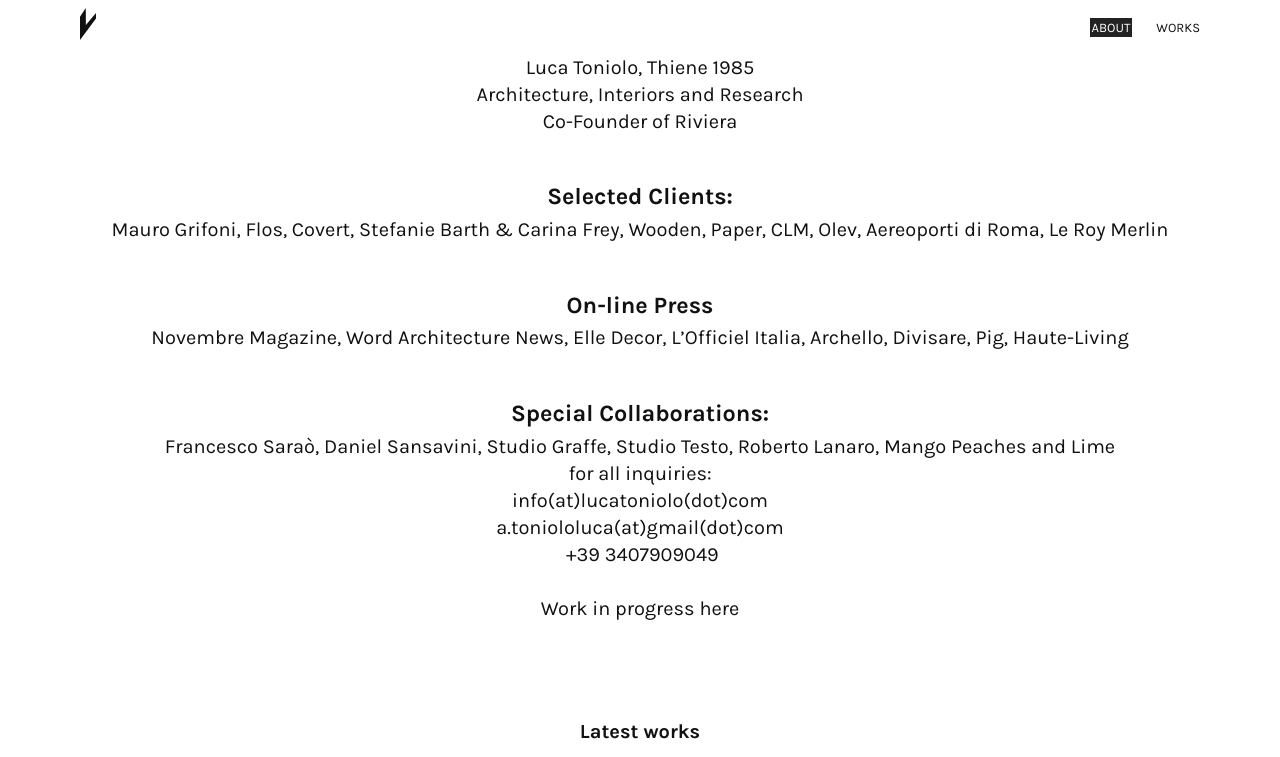
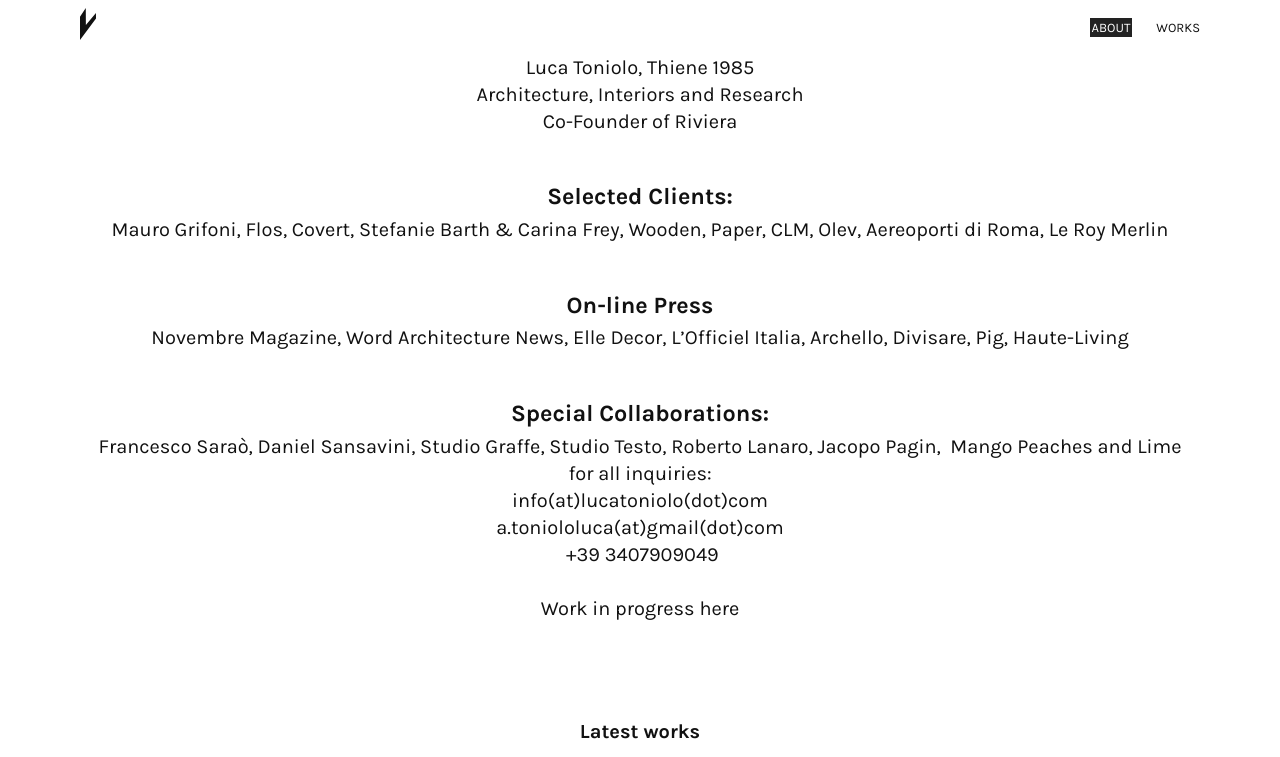
Before and after one commit to rzecchini/lucatoniolo, a Jekyll site: the page built from _pages/about.md, in a window 1280 px wide, cut to the strip 0-757 px from the top of the page. Built offline with Jekyll 4.4.1, drawn with Linux system fonts in a browser that asks for light colours.

Commit message:
Update Pages “about”

```diff
--- a/_pages/about.md
+++ b/_pages/about.md
@@ -1,7 +1,7 @@
 ---
+layout: default
 permalink: /about/
 title: ' ABOUT'
-layout: default
 ---
 Luca Toniolo, Thiene 1985 <br>
 Architecture, Interiors and Research <br>
@@ -17,7 +17,7 @@
 
 ### Special Collaborations:
 
-[Francesco Saraò, ](http://referentz.tumblr.com)[Daniel Sansavini, ](http://www.danielsansavini.com)[Studio Graffe](http://studiograffe.com), [Studio Testo](http://www.studiotesto.com), [Roberto Lanaro](http://www.robertolanaro.it/casa-del-medico/), [Mango Peaches and Lime](https://www.mangopeachesandlime.com)
+[Francesco Saraò, ](http://referentz.tumblr.com)[Daniel Sansavini, ](http://www.danielsansavini.com)[Studio Graffe](http://studiograffe.com), [Studio Testo](http://www.studiotesto.com), [Roberto Lanaro](http://www.robertolanaro.it/casa-del-medico/), [Jacopo Pagin](http://www.jacopopagin.com),  [Mango Peaches and Lime](https://www.mangopeachesandlime.com)
 
 for all inquiries: <br> info(at)lucatoniolo(dot)com <br> a.toniololuca(at)gmail(dot)com <br> \+39 3407909049
 
```
